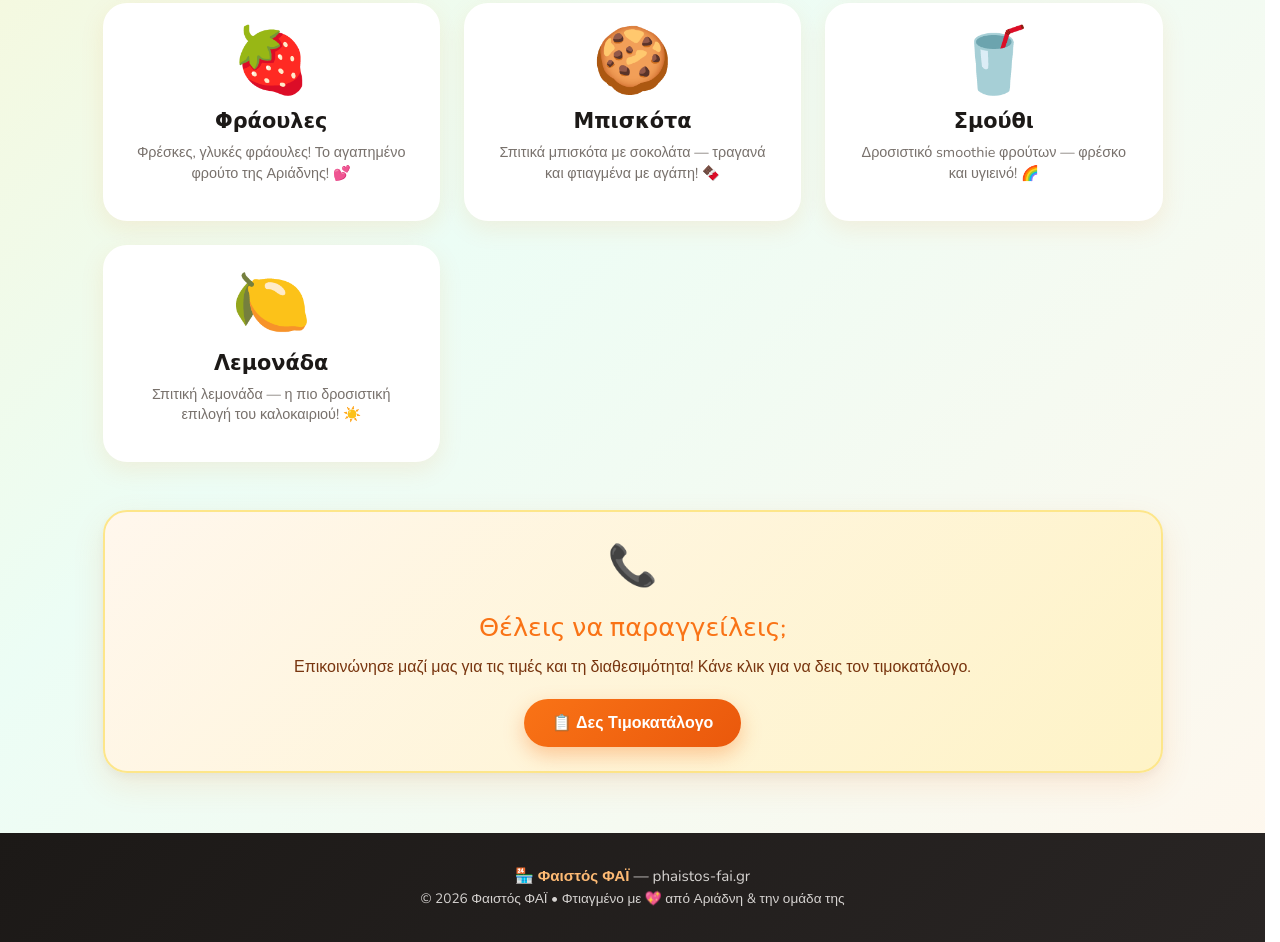
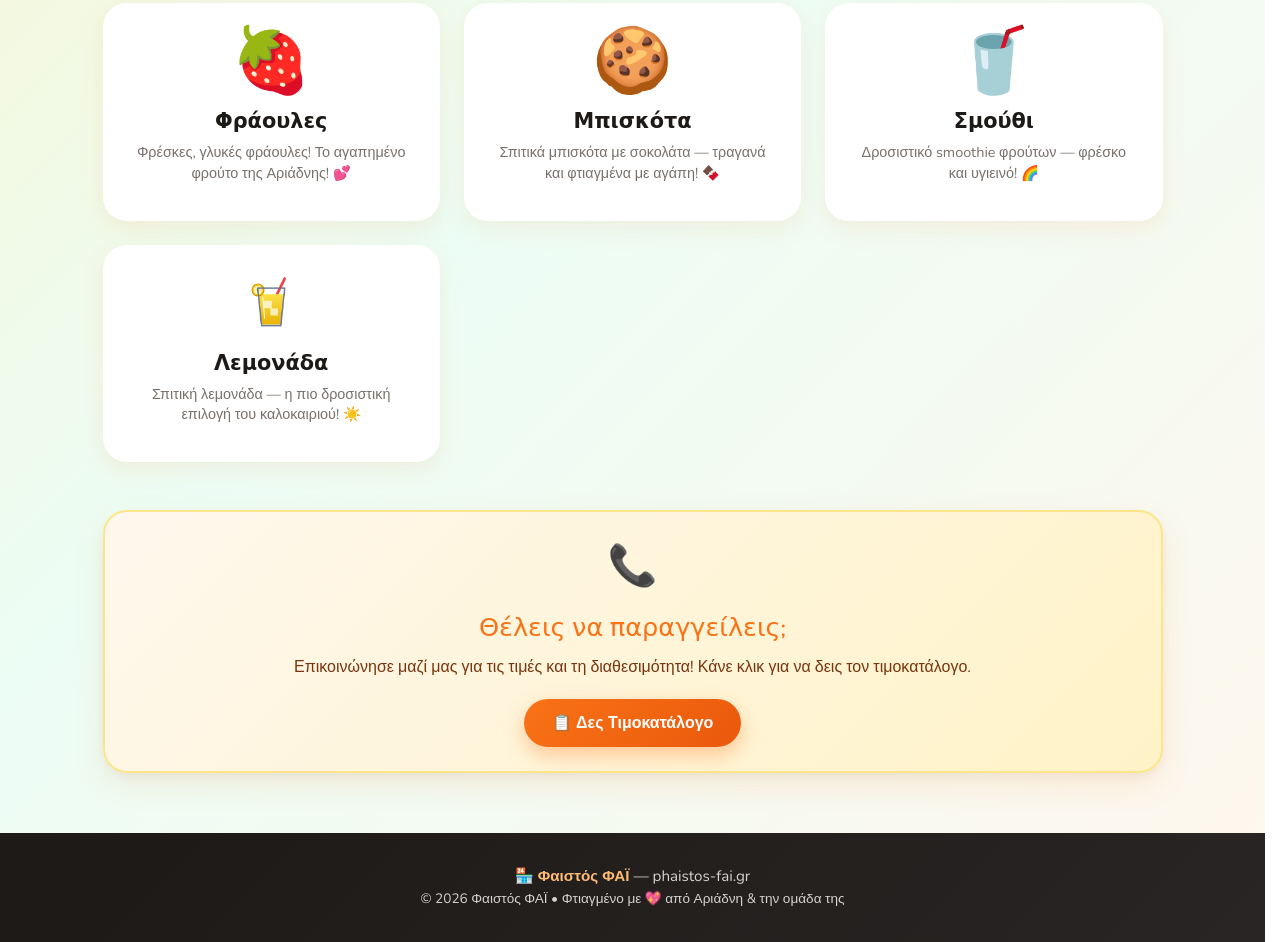
Before and after one commit to ppetrospapadakis/phaistos-fai-gr, a website: page products.html in a window 1280 px wide. Shown: the part 827-1769 px from the top of the page. Drawn offline with nearby package versions, Linux system fonts and the light colour scheme.

Commit message:
Update: replace lemon emoji with lemonade glass (yellow drink with straw)

```diff
--- a/products.html
+++ b/products.html
@@ -111,7 +111,9 @@
             </div>
 
             <div class="product-card">
-                <span class="product-emoji">🍋</span>
+                <div style="height:64px;display:flex;align-items:center;justify-content:center;margin-bottom:12px;">
+                    <img src="lemonade.png" alt="Λεμονάδα" style="height:60px;object-fit:contain;">
+                </div>
                 <div class="product-name">Λεμονάδα</div>
                 <p class="product-desc">Σπιτική λεμονάδα — η πιο δροσιστική επιλογή του καλοκαιριού! ☀️</p>
             </div>
```
Also changed, not shown: menu.html (+1 -1 lines), lemonade.png (added).
